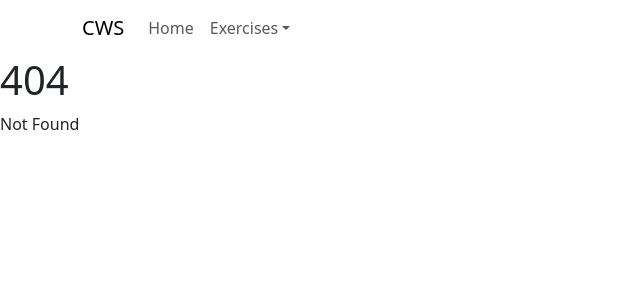
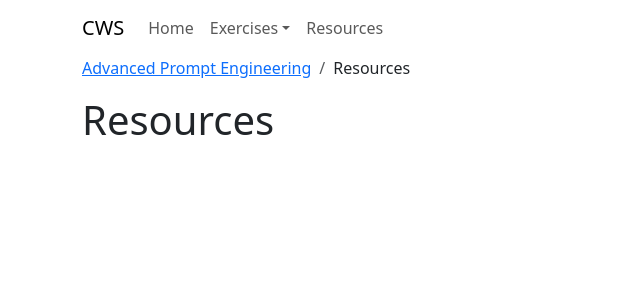
Before and after one commit to wmeints/conversational, a SvelteKit app in the folder src/ConversationalWorkshop/ClientApp/: page /resources in a window 1280 px wide. Before the commit this address had no page. Shown: the top 300 px of the page, without its empty margins (0-640 px from the left). Built offline with nearby package versions, Linux system fonts and the light colour scheme.

Commit message:
Add resources page

```diff
--- a/src/ConversationalWorkshop/ClientApp/src/components/navigation-bar.svelte
+++ b/src/ConversationalWorkshop/ClientApp/src/components/navigation-bar.svelte
@@ -36,6 +36,7 @@
 						</li>
 					</ul>
 				</li>
+				<li class="nav-item"><a href="/resources" class="nav-link">Resources</a></li>
 			</ul>
 		</div>
 	</div>
--- /dev/null
+++ b/src/ConversationalWorkshop/ClientApp/src/routes/resources/+page.svelte
@@ -0,0 +1,15 @@
+<div class="container">
+	<div class="nav">
+		<ol class="breadcrumb">
+			<li class="breadcrumb-item">
+				<a href="/">Advanced Prompt Engineering</a>
+			</li>
+			<li class="breadcrumb-item">Resources</li>
+		</ol>
+	</div>
+</div>
+<div class="container">
+	<div class="col">
+		<h1>Resources</h1>
+	</div>
+</div>
```
